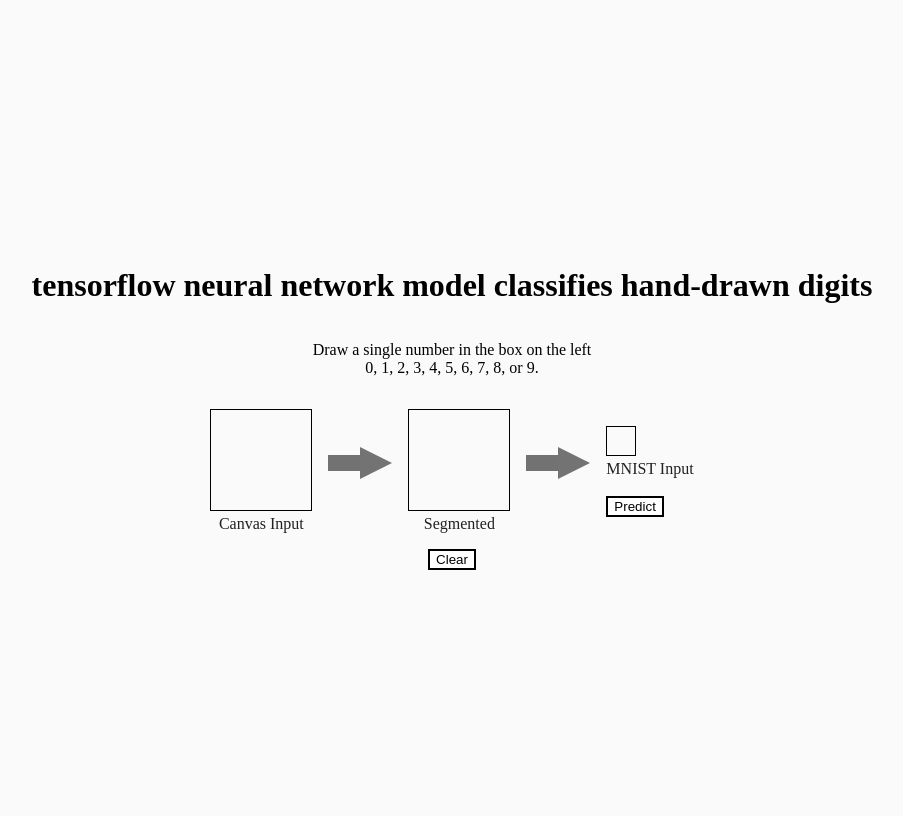
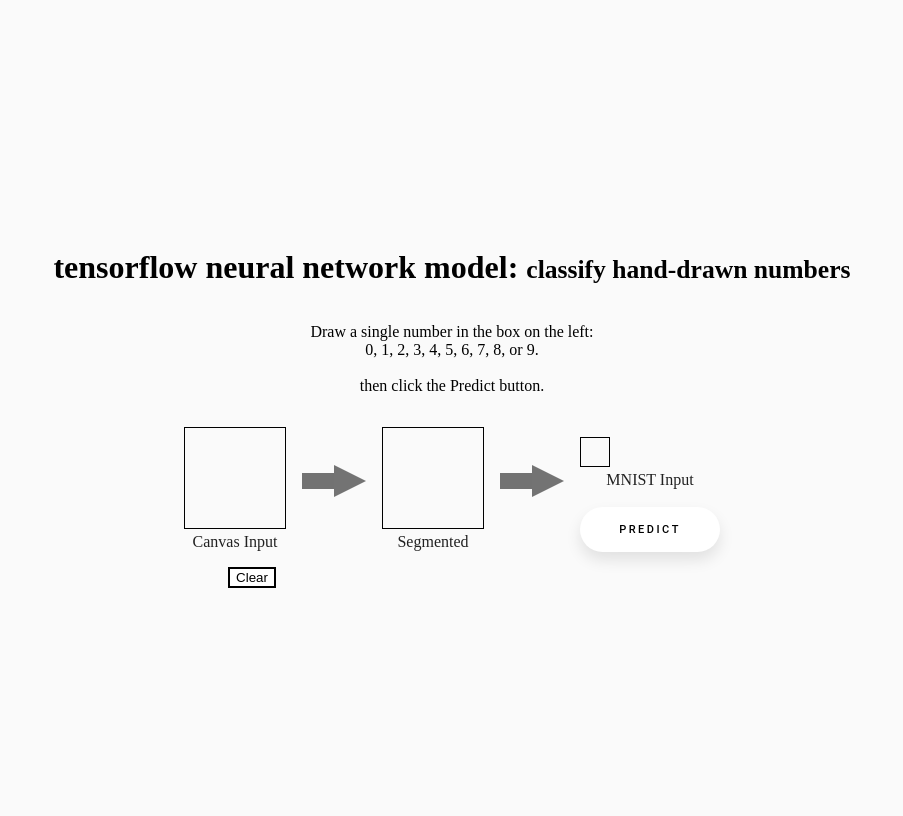
Before and after one commit to eio/vagrant-docker-flask-tensorflow, a Flask app: template app/templates/index.html in a window 1280 px wide. Shown: the whole page, without its empty margins (188-1091 px from the left). Run offline with Flask 2, Linux system fonts and the light colour scheme; the template is opened without the code that fills it, so the values that code supplies are empty.

Commit message:
some style

```diff
--- a/app/static/css/style.css
+++ b/app/static/css/style.css
@@ -64,7 +64,52 @@ button {
   background: #fff;
   color: #000;
 }
+button:focus {
+  outline:0;
+}
+button:active {
+  color: #7d7d7d;
+  border: 2px solid #7d7d7d;
+  box-shadow: 5px 10px #a9a9a9:
+}
 
-button:hover {
-  background: #111;
+#clearButton {
+  margin-left: -400px;
 }
+
+/* the following button style was lifted from:
+    https://codepen.io/LeoPragi/pen/gzrGoG
+*/
+
+.wrap {
+  height: 100%;
+  display: flex;
+  align-items: center;
+  justify-content: center;
+}
+.button {
+  width: 140px;
+  height: 45px;
+  font-family: 'Roboto', sans-serif;
+  font-size: 11px;
+  text-transform: uppercase;
+  letter-spacing: 2.5px;
+  font-weight: 500;
+  color: #000;
+  background-color: #fff;
+  border: none;
+  border-radius: 45px;
+  box-shadow: 0px 8px 15px rgba(0, 0, 0, 0.1);
+  transition: all 0.3s ease 0s;
+  cursor: pointer;
+  outline: none;
+  margin-bottom: -10px;
+}
+.button:hover {
+  /*background-color: #2EE59D;*/
+  /*box-shadow: 0px 15px 20px rgba(46, 229, 157, 0.4);*/
+  background-color: #0e4d92;
+  box-shadow: 0px 15px 20px rgba(14, 77, 146, 0.4);
+  color: #fff;
+  transform: translateY(-7px);
+}
--- a/app/templates/index.html
+++ b/app/templates/index.html
@@ -1,13 +1,21 @@
 <!DOCTYPE html>
 <html>
     <head>
-        <title>Digit Predictor</title>
+        <title>DigitPredictor</title>
         <link rel="stylesheet" type="text/css" href="{{ url_for('static', filename='css/style.css') }}" />
     </head>
     <body>
         <script type="text/javascript" src="{{ url_for('static', filename='js/predict.js') }}"></script>
-        <h1>tensorflow neural network model classifies hand-drawn digits</h1>
-        <p>Draw a single number in the box on the left<br>0, 1, 2, 3, 4, 5, 6, 7, 8, or 9.</p>
+        <h1>tensorflow neural network model:
+            <span style='font-size:80%;'>
+                classify hand-drawn numbers
+            </span>
+        </h1>
+        <p>Draw a single number in the box on the left:
+            <br>0, 1, 2, 3, 4, 5, 6, 7, 8, or 9.
+            <br>
+            <br>then click the Predict button.
+        </p>
         <div class="items">
             <div class="items__item">
                 <canvas id="original" width="100px" height="200px"></canvas>
@@ -23,7 +31,9 @@
                 <canvas id="mnist" width="28px" height="28px"></canvas>
                 <div class="items__item__label">MNIST Input</div>
                 <br>
-                <button type="button" onclick="requestPrediction()">Predict</button>
+                <div class="wrap">
+                  <button class="button" onclick="requestPrediction()">Predict</button>
+                </div>
             </div>
             <!--
             <div class="items__arrow"></div>
@@ -36,6 +46,6 @@
         <!-- canvas sketchpad code -->
         <script type="text/javascript" src="{{ url_for('static', filename='js/mnist-canvas.js') }}"></script>
         <!-- clear canvas button -->
-        <button type="button" onclick="sketcher.clear()">Clear</button>
+        <button id="clearButton" type="button" onclick="sketcher.clear()">Clear</button>
     </body>
 </html>
```
